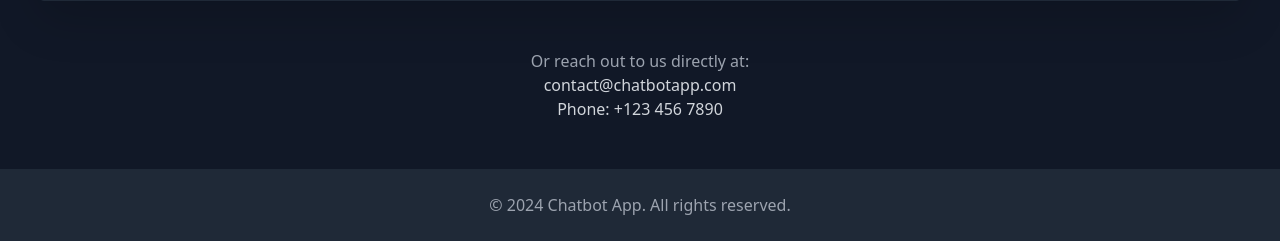
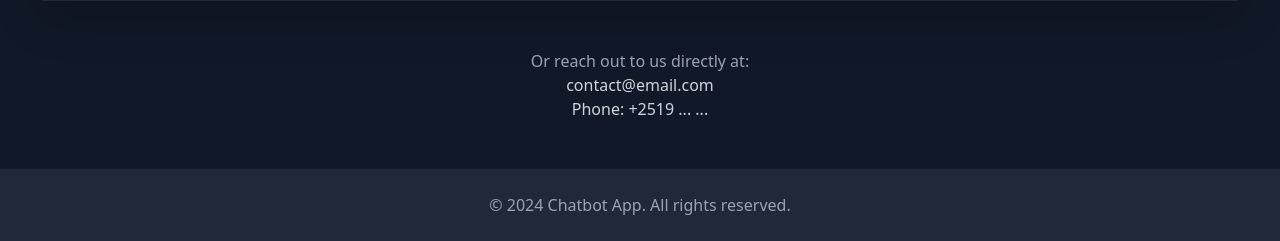
Before and after one commit to ayanasamuel8/chatbotai, a Flask app: page /contact in a window 1280 px wide. Shown: the part 883-1124 px from the top of the page. Run offline with Flask 3, Linux system fonts and the light colour scheme; some libraries are stand-ins or nearby versions.

```diff
--- a/chatbot/templates/contact.html
+++ b/chatbot/templates/contact.html
@@ -61,11 +61,11 @@
   <div class="text-center mt-5">
     <p class="text-gray-400">Or reach out to us directly at:</p>
     <p class="text-gray-300 font-medium">
-      <a href="mailto:contact@chatbotapp.com" class="hover:underline">
-        contact@chatbotapp.com
+      <a href="mailto:contact@email.com" class="hover:underline">
+        contact@email.com
       </a>
     </p>
-    <p class="text-gray-300 font-medium">Phone: +123 456 7890</p>
+    <p class="text-gray-300 font-medium">Phone: +2519 ... ...</p>
   </div>
 </div>
 {% endblock %}
```
Also changed, not shown: README.md (added), chatbot/static/images/Code highlightning and text mark down.png (added), chatbot/static/images/Loading chat.png (added), chatbot/static/images/Login.png (added), chatbot/static/images/Logout manager.png (added), chatbot/static/images/Real-time streaming.png (added), chatbot/static/images/Starting new chat.png (added), chatbot/static/images/Welcome page.png (added), chatbot/static/images/image.png (added), chatbot/static/images/signup.png (added).
